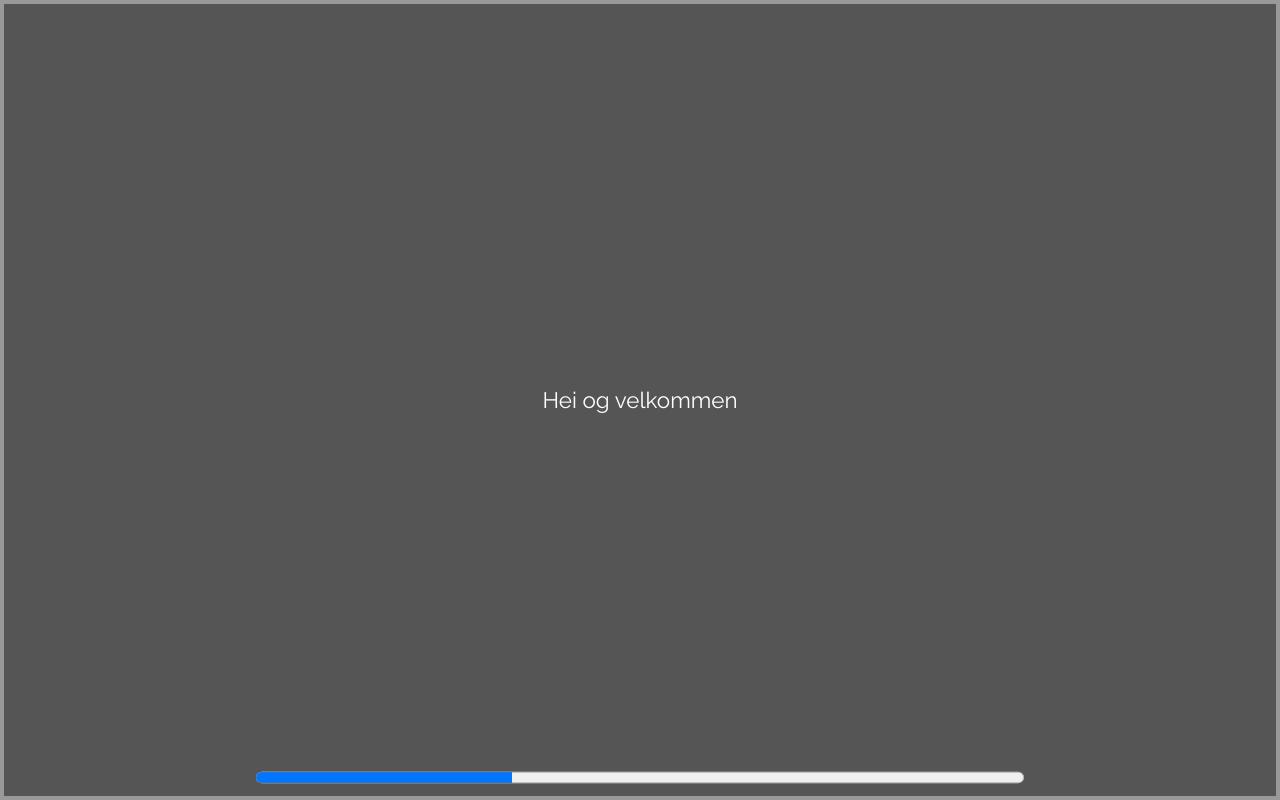
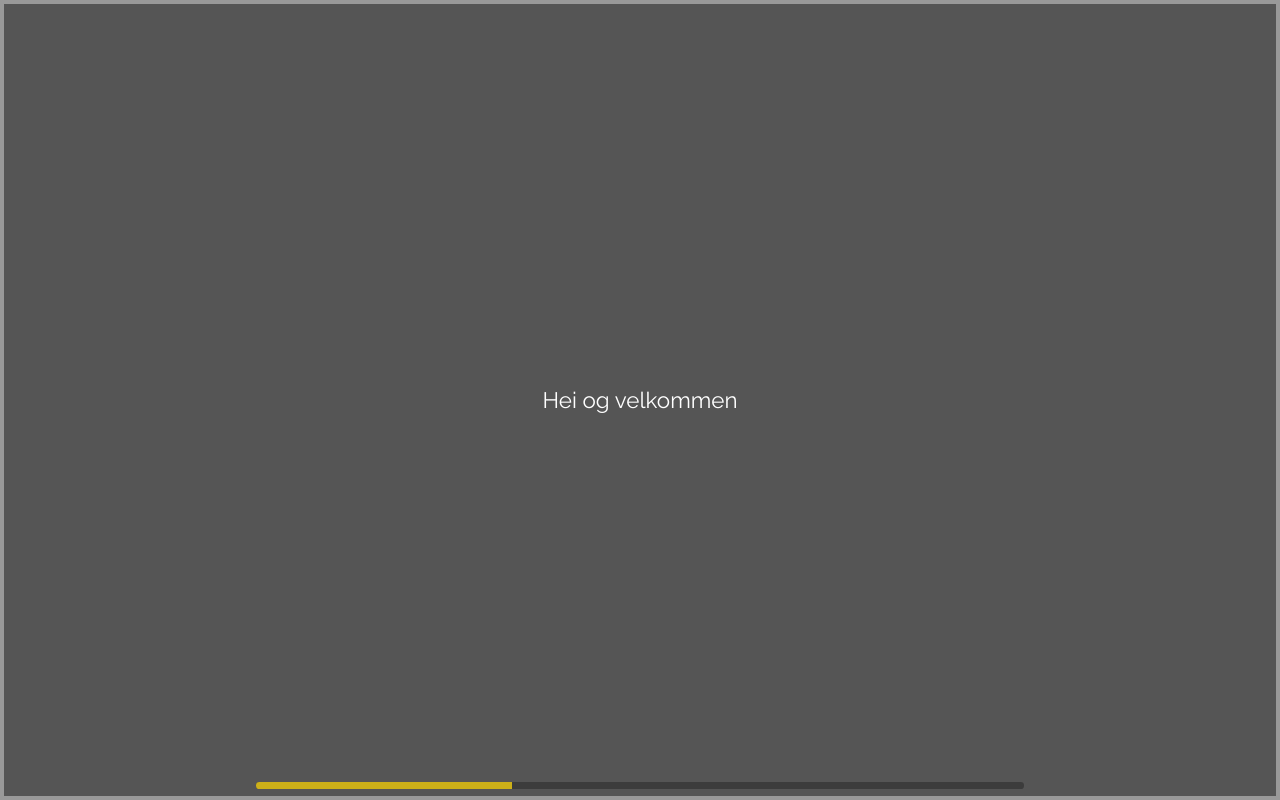
Before and after one commit to winsvold/styled-components-demo, a React (Create React App) app: page / in a window 1280 px wide. Built offline with nearby package versions, Linux system fonts and the light colour scheme.

Commit message:
legger til støtte for steg inni slide

```diff
--- a/src/App/App.tsx
+++ b/src/App/App.tsx
@@ -11,7 +11,7 @@ const GlobalStyle = createGlobalStyle`
   }
   body {
     margin: 0;
-    background-color: #555;
+    background-color: #444;
     color: white;
     font-family: 'Raleway', sans-serif;
   }
@@ -22,12 +22,26 @@ const GlobalStyle = createGlobalStyle`
 
 const slides: ReactNode[] = [<Velkommen />, <Intro />, <Takkformeg />];
 
-const StyledProgress = styled.progress`
+const Progress = styled.div<{ value: number; max: number }>`
     position: fixed;
     bottom: 0.5rem;
     left: 50%;
     transform: translateX(-50%);
     width: 60%;
+    height: 0.3rem;
+    background-color: #333;
+    border-radius: 0.15rem;
+    overflow: hidden;
+    opacity: 0.7;
+    &::after {
+        width: ${(props) => (props.value * 100) / props.max}%;
+        background-color: gold;
+        position: absolute;
+        left: 0;
+        content: '';
+        height: 100%;
+        transition: 0.7s;
+    }
 `;
 
 const initialValue = window.localStorage.getItem('slide');
@@ -51,7 +65,7 @@ function App() {
                     {content}
                 </Slide>
             ))}
-            <StyledProgress value={currentSlide + 1} max={slides.length} />
+            <Progress value={currentSlide + 1} max={slides.length} />
         </div>
     );
 }
--- a/src/Slides/Intro.tsx
+++ b/src/Slides/Intro.tsx
@@ -1,7 +1,14 @@
 import * as React from 'react';
+import Step from '../components/Step';
 
 function Intro() {
-    return <div>Dette er all about styled components!</div>;
+    return (
+        <div>
+            <Step>Dette er all about styled components!</Step>
+            <Step>Dette er mer om styled components blah</Step>
+            <Step>Dette er enda mer om styled components</Step>
+        </div>
+    );
 }
 
 export default Intro;
--- a/src/Slides/fadeOuts.ts
+++ /dev/null
@@ -1,24 +0,0 @@
-import { keyframes } from 'styled-components';
-
-const fadeOuts = [
-    keyframes`
-      to {
-        top: -100%
-      }
-    `,
-    keyframes`
-      to {
-        transform: scale(10);
-        opacity: 0;
-      }
-    `,
-    keyframes`
-      to {
-        transform: rotate(-180deg) translateX(100%);
-      }
-    `,
-];
-
-export function randomFadeOut() {
-    return fadeOuts[Math.floor(Math.random() * fadeOuts.length)];
-}
--- a/src/components/Slide.tsx
+++ b/src/components/Slide.tsx
@@ -1,8 +1,9 @@
 import * as React from 'react';
 import { ReactNode, useCallback, useEffect, useRef, useState } from 'react';
 import styled from 'styled-components';
-import { randomFadeIn } from '../Slides/fadeIns';
-import { randomFadeOut } from '../Slides/fadeOuts';
+import { randomFadeIn } from './fadeIns';
+import { randomFadeOut } from './fadeOuts';
+import { StepContext } from './StepContext';
 
 interface Props {
     children: ReactNode;
@@ -11,47 +12,74 @@ interface Props {
     currentSlide: boolean;
 }
 
-const SlideStyle = styled.div<{ current: boolean; hide: boolean }>`
+const SlideStyle = styled.div<{ current: boolean; seed1: number; seed2: number }>`
     height: 100vh;
     width: 100vw;
     border: 0.2rem #999 solid;
+    display: flex;
     justify-content: center;
     align-items: center;
     overflow: hidden;
     position: fixed;
     top: 0;
     left: 0;
-    display: ${(props) => (props.hide ? 'none' : 'flex')};
-    animation: ${(props) => (props.current ? randomFadeIn() : randomFadeOut())} 0.5s both;
+    background-color: #555;
+    animation: ${(props) => (props.current ? randomFadeIn(props.seed1) : randomFadeOut(props.seed2))} 0.5s both;
     animation-delay: ${(props) => (props.current ? '.2s' : '0')};
 `;
 
+function useAnimationSeed(currentSlide: boolean) {
+    const seed = useRef({ seed1: Math.random(), seed2: Math.random() });
+    useEffect(() => {
+        seed.current = { seed1: Math.random(), seed2: Math.random() };
+    }, [currentSlide]);
+
+    return seed;
+}
+
+function useHide(currentSlide: boolean) {
+    const [hide, setHide] = useState(true);
+
+    useEffect(() => {
+        if (currentSlide) {
+            setHide(false);
+        } else {
+            const id = setTimeout(() => setHide(true), 500);
+            return () => clearTimeout(id);
+        }
+    }, [currentSlide]);
+
+    return hide;
+}
+
 function Slide(props: Props) {
-    const ref = useRef<HTMLDivElement>(null);
-    const [hide, setHide] = useState(true);
+    const hide = useHide(props.currentSlide);
+    const seed = useAnimationSeed(props.currentSlide);
+
+    const stepCount = useRef(0);
+    const [currentStep, setCurrentStep] = useState(0);
 
     const handleKeyDown = useCallback(
         (event: KeyboardEvent) => {
             switch (event.key) {
                 case 'ArrowLeft':
+                    if (currentStep > 0) {
+                        setCurrentStep((prevState) => prevState - 1);
+                        return;
+                    }
                     props.prevSlide?.();
                     return;
                 case 'ArrowRight':
+                    if (currentStep < stepCount.current - 1) {
+                        setCurrentStep((prevState) => prevState + 1);
+                        return;
+                    }
                     props.nextSlide?.();
                     return;
             }
         },
-        [props.nextSlide, props.prevSlide]
+        [props.nextSlide, props.prevSlide, currentStep]
     );
-
-    useEffect(() => {
-        if (props.currentSlide) {
-            setHide(false);
-        } else {
-            const id = setTimeout(() => setHide(true), 500);
-            return () => clearTimeout(id);
-        }
-    }, [props.currentSlide]);
 
     useEffect(() => {
         if (props.currentSlide) {
@@ -60,10 +88,26 @@ function Slide(props: Props) {
         }
     }, [props.currentSlide, handleKeyDown]);
 
+    const addStep = () => {
+        return stepCount.current++;
+    };
+
+    const removeStep = () => {
+        return stepCount.current--;
+    };
+
+    if (hide) {
+        return null;
+    }
+
     return (
-        <SlideStyle hide={hide} ref={ref} current={props.currentSlide}>
-            {props.children}
-        </SlideStyle>
+        <StepContext.Provider
+            value={{ currentStep, stepCount: stepCount.current, addStep, removeStep, setCurrentStep }}
+        >
+            <SlideStyle current={props.currentSlide} seed1={seed.current.seed1} seed2={seed.current.seed2}>
+                {props.children}
+            </SlideStyle>
+        </StepContext.Provider>
     );
 }
 
--- /dev/null
+++ b/src/components/Step.tsx
@@ -0,0 +1,36 @@
+import * as React from 'react';
+import { ReactNode, useContext, useState } from 'react';
+import { StepContext } from './StepContext';
+import styled, { css } from 'styled-components';
+import { useMount, useUnmount } from 'react-use';
+
+interface Props {
+    children: ReactNode;
+}
+
+const Style = styled.div<{ show: boolean }>`
+    ${(props) =>
+        !props.show &&
+        css`
+            opacity: 0;
+            transform: scale(0.8);
+        `};
+    transition: 0.3s;
+`;
+
+function Step(props: Props) {
+    const context = useContext(StepContext);
+    const [stepNumber, setStepNumber] = useState<undefined | number>();
+
+    useMount(() => {
+        setStepNumber(context.addStep());
+    });
+
+    useUnmount(() => {
+        context.removeStep();
+    });
+
+    return <Style show={stepNumber !== undefined && context.currentStep >= stepNumber}>{props.children}</Style>;
+}
+
+export default Step;
--- /dev/null
+++ b/src/components/StepContext.tsx
@@ -0,0 +1,11 @@
+import { createContext } from 'react';
+
+const initialValue = {
+    stepCount: 0,
+    currentStep: 0,
+    addStep: () => 0,
+    removeStep: (): void => undefined,
+    setCurrentStep: (step: number): void => undefined,
+};
+
+export const StepContext = createContext(initialValue);
--- a/src/Slides/fadeIns.ts
+++ b/src/components/fadeIns.ts
@@ -3,7 +3,7 @@ import { keyframes } from 'styled-components';
 const fadeIns = [
     keyframes`
       from {
-        top: 100%
+        transform: translateY(100%);
       }
     `,
     keyframes`
@@ -13,11 +13,11 @@ const fadeIns = [
     `,
     keyframes`
       from {
-        transform: rotate(90deg) translateX(100%);
+        transform: rotate(180deg) translateX(100vh);
       }
     `,
 ];
 
-export function randomFadeIn() {
-    return fadeIns[Math.floor(Math.random() * fadeIns.length)];
+export function randomFadeIn(seed: number) {
+    return fadeIns[Math.floor(seed * fadeIns.length)];
 }
--- /dev/null
+++ b/src/components/fadeOuts.ts
@@ -0,0 +1,24 @@
+import { keyframes } from 'styled-components';
+
+const fadeOuts = [
+    keyframes`
+      to {
+        transform: translateY(-100%);
+      }
+    `,
+    keyframes`
+      to {
+        transform: scale(0);
+        opacity: 0;
+      }
+    `,
+    keyframes`
+      to {
+        transform: rotate(-180deg) translateX(100vh);
+      }
+    `,
+];
+
+export function randomFadeOut(seed: number) {
+    return fadeOuts[Math.floor(seed * fadeOuts.length)];
+}
```
